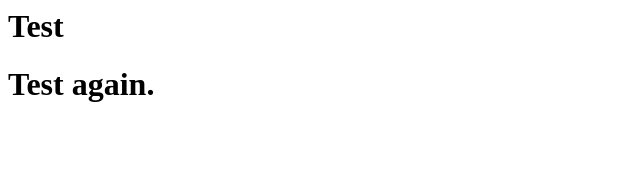
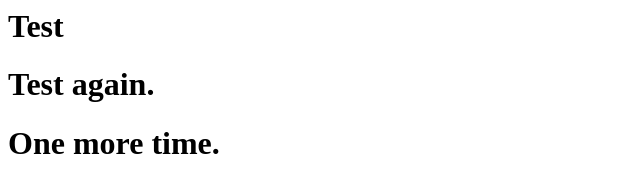
Before and after one commit to singaitem/learngit, a plain HTML site: page index.html in a window 1280 px wide. Shown: the whole page, without its empty margins (0-640 px from the left). Drawn offline with Linux system fonts and the light colour scheme.

Commit message:
third commit

```diff
--- a/index.html
+++ b/index.html
@@ -3,5 +3,6 @@
 	<body>
 		<h1>Test</h1>
 		<h1>Test again.</h1>
+		<h1>One more time.</h1>
 	</body>
 </html>
```
